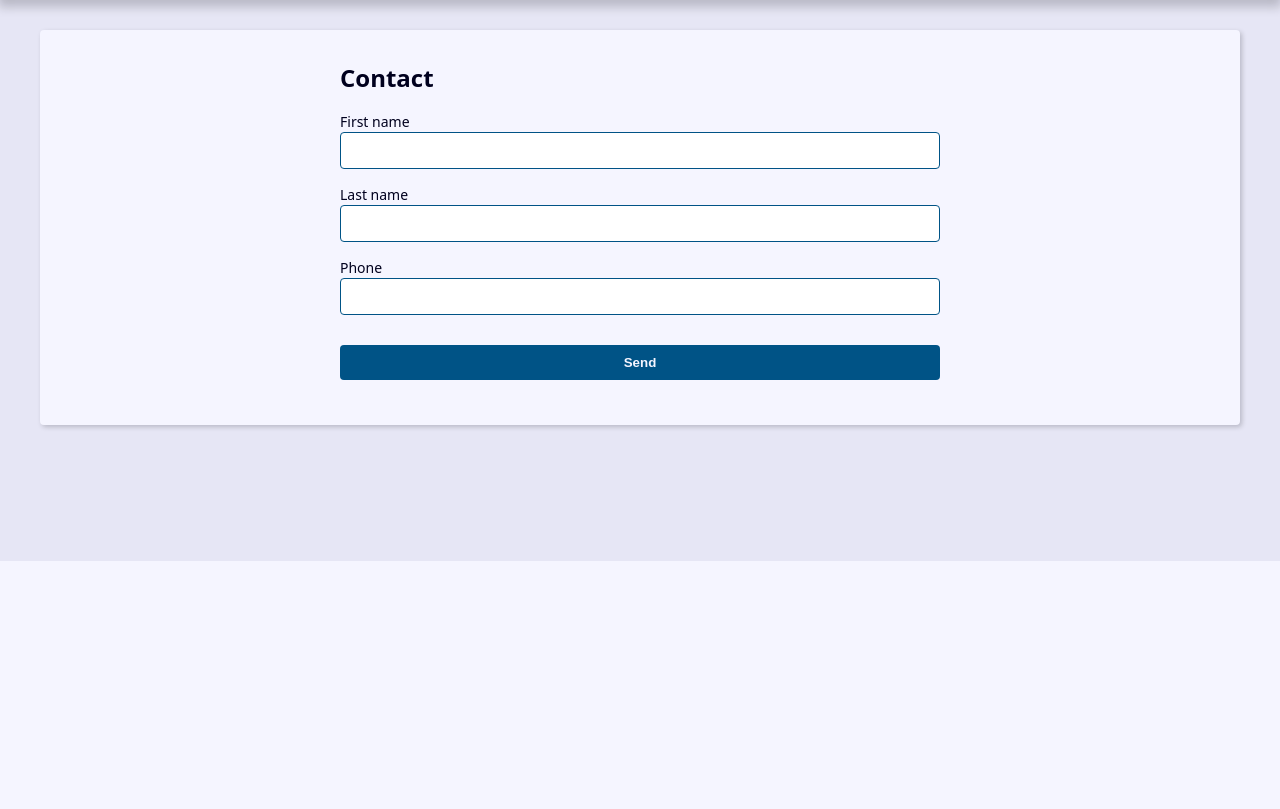
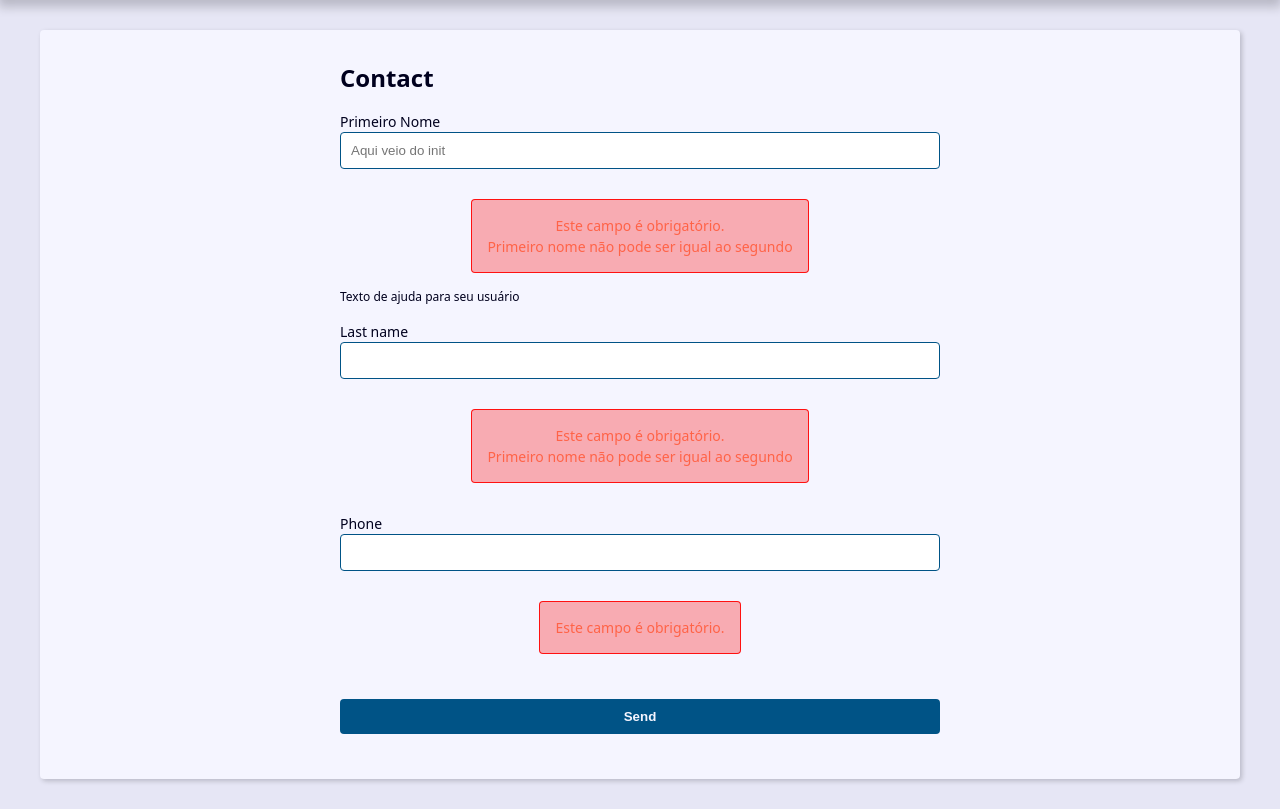
Before and after one commit to CarlosSergioOliveira1985/Agenda_Django, a Django app: page /contact/create/ in a window 1280 px wide. Shown: the part 239-1048 px from the top of the page. Before the commit the page ends 800 px from the top, so only its background shows below. Run offline with Django 5.2, Linux system fonts and the light colour scheme.

Commit message:
Criando msg error e organizando forms

```diff
--- /dev/null
+++ b/contact/forms.py
@@ -0,0 +1,71 @@
+from django import forms
+from django.core.exceptions import ValidationError
+
+from . import models
+
+
+class ContactForm(forms.ModelForm):
+    first_name = forms.CharField(
+        widget=forms.TextInput(
+            attrs={
+                'class': 'classe-a classe-b',
+                'placeholder': 'Aqui veio do init',
+            }
+        ),
+        label='Primeiro Nome',
+        help_text='Texto de ajuda para seu usuário',
+    )
+
+    def __init__(self, *args, **kwargs):
+        super().__init__(*args, **kwargs)
+
+        # self.fields['first_name'].widget.attrs.update({
+        #     'class': 'classe-a classe-b',
+        #     'placeholder': 'Aqui veio do init',
+        # })
+
+    class Meta:
+        model = models.Contact
+        fields = (
+            'first_name', 'last_name', 'phone',
+        )
+        # widgets = {
+        #     'first_name': forms.TextInput(
+        #         attrs={
+        #             'class': 'classe-a classe-b',
+        #             'placeholder': 'Escreva aqui',
+        #         }
+        #     )
+        # }
+
+    def clean(self):
+        # cleaned_data = self.cleaned_data
+        cleaned_data = self.cleaned_data
+        first_name = cleaned_data.get('first_name')
+        last_name = cleaned_data.get('last_name')
+
+
+        if first_name == last_name:
+            msg = ValidationError(
+                'Primeiro nome não pode ser igual ao segundo',
+                code='invalid'
+            )
+
+            self.add_error('first_name', msg)
+            self.add_error('last_name', msg)
+
+        return super().clean()
+
+    def clean_first_name(self):
+        first_name = self.cleaned_data.get('first_name')
+
+        if first_name == 'ABC':
+            self.add_error(
+                'first_name',
+                ValidationError(
+                    'Veio do add_error',
+                    code='invalid'
+                )
+            )
+
+        return first_name
--- a/contact/templates/contact/create.html
+++ b/contact/templates/contact/create.html
@@ -17,10 +17,20 @@
 
     <div class="form-content">
       {% for field in form %}
-        <div class="form-group">
-          <label for="{{field.id_for_label}}">{{field.label}}</label>
-          {{field}}
-          {{filed.errors}}
+       <div class="form-group">
+        <label for="{{field.id_for_label}}">{{field.label}}</label>
+        {{field}}
+
+        {% if field.errors %}
+          <div class="message error">
+            {{ field.errors }}
+          </div>
+    {% endif %}
+
+    {% if field.help_text %}
+      <p class="help-text">{{ field.help_text }}</p>
+    {% endif %}
+
         </div>
         {% endfor %}
     </div>
--- a/contact/views/contact_forms.py
+++ b/contact/views/contact_forms.py
@@ -1,32 +1,9 @@
-from typing import Any
+from django.shortcuts import render
 
-from django.core.paginator import Paginator
-from django.db.models import Q
-from django.shortcuts import get_object_or_404, redirect, render
-from django import forms
-from django.core.exceptions import ValidationError
-from contact.models import Contact
+from contact.forms import ContactForm
 
 
-class ContactForm(forms.ModelForm):
-    class Meta:
-        model = Contact
-        fields =  (
-             'first_name', 'last_name', 'phone',
-            )
 
-    def clean(self):
-        cleaned_data = self.cleaned_data
-
-        self.add_error(
-            'first_name',
-            ValidationError(
-                'Mensagem de erro',
-                code='Invalid'
-            )
-        )
-
-        return super().clean()
 
 
 def create(request):
```
